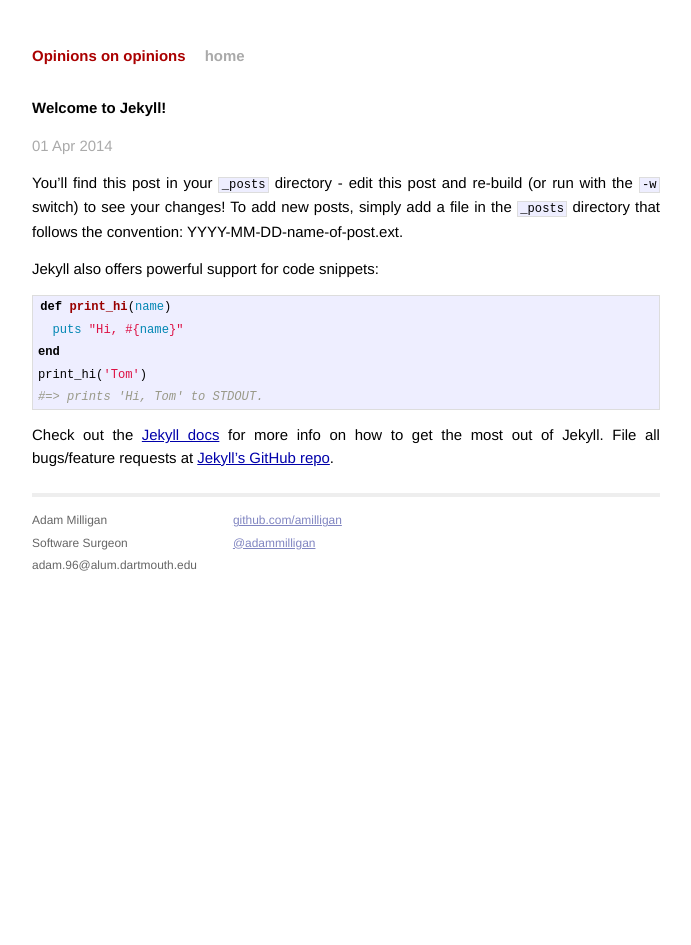
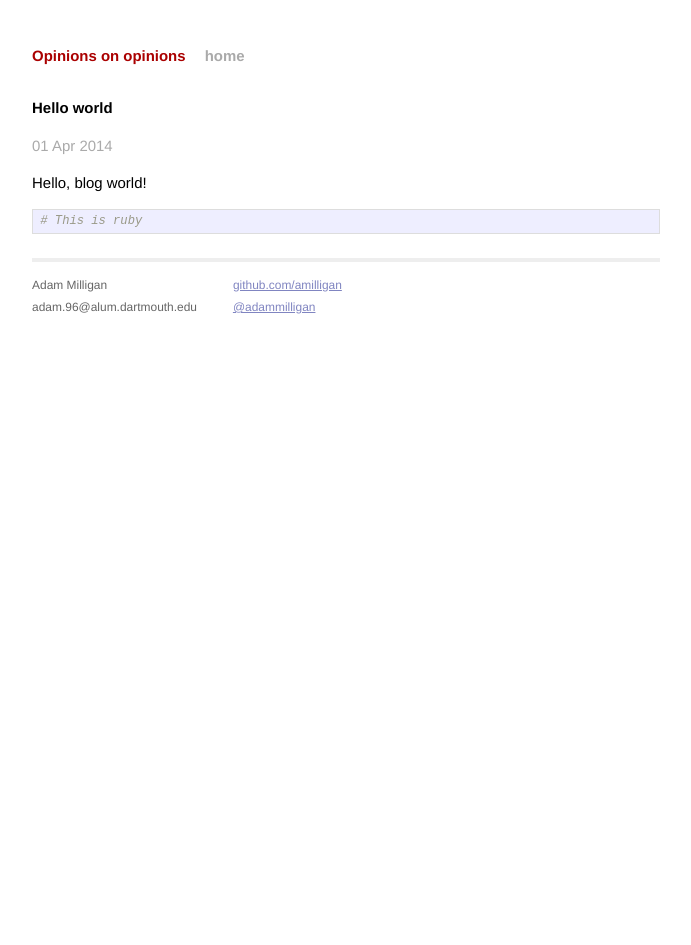
Before and after one commit to amilligan/amilligan.github.io, a Jekyll site: the page built from _posts/2014-04-01-welcome-to-jekyll.markdown, in a window 1280 px wide. Shown: the whole page, without its empty margins (294-985 px from the left). Built offline with Jekyll 4.4.1, drawn with Linux system fonts in a browser that asks for light colours; Markdown is read by kramdown in place of the engine named in the settings.

Commit message:
Remove Jekyll boilerplate

````diff
--- a/_layouts/default.html
+++ b/_layouts/default.html
@@ -27,7 +27,6 @@
             <div class="contact">
               <p>
                 Adam Milligan<br />
-                Software Surgeon<br />
                 adam.96@alum.dartmouth.edu
               </p>
             </div>
--- a/_posts/2014-04-01-welcome-to-jekyll.markdown
+++ b/_posts/2014-04-01-welcome-to-jekyll.markdown
@@ -1,24 +1,12 @@
 ---
 layout: post
-title:  "Welcome to Jekyll!"
+title:  "Hello world"
 date:   2014-04-01 11:54:39
-categories: jekyll update
+categories: update
 ---
 
-You'll find this post in your `_posts` directory - edit this post and re-build (or run with the `-w` switch) to see your changes!
-To add new posts, simply add a file in the `_posts` directory that follows the convention: YYYY-MM-DD-name-of-post.ext.
+Hello, blog world!
 
-Jekyll also offers powerful support for code snippets:
-
-{% highlight ruby %}
-def print_hi(name)
-  puts "Hi, #{name}"
-end
-print_hi('Tom')
-#=> prints 'Hi, Tom' to STDOUT.
-{% endhighlight %}
-
-Check out the [Jekyll docs][jekyll] for more info on how to get the most out of Jekyll. File all bugs/feature requests at [Jekyll's GitHub repo][jekyll-gh].
-
-[jekyll-gh]: https://github.com/mojombo/jekyll
-[jekyll]:    http://jekyllrb.com
+```ruby
+# This is ruby
+```
--- a/index.html
+++ b/index.html
@@ -1,6 +1,6 @@
 ---
 layout: default
-title: Your New Jekyll Site
+title: Opinions on opinions
 ---
 
 <div id="home">
````
